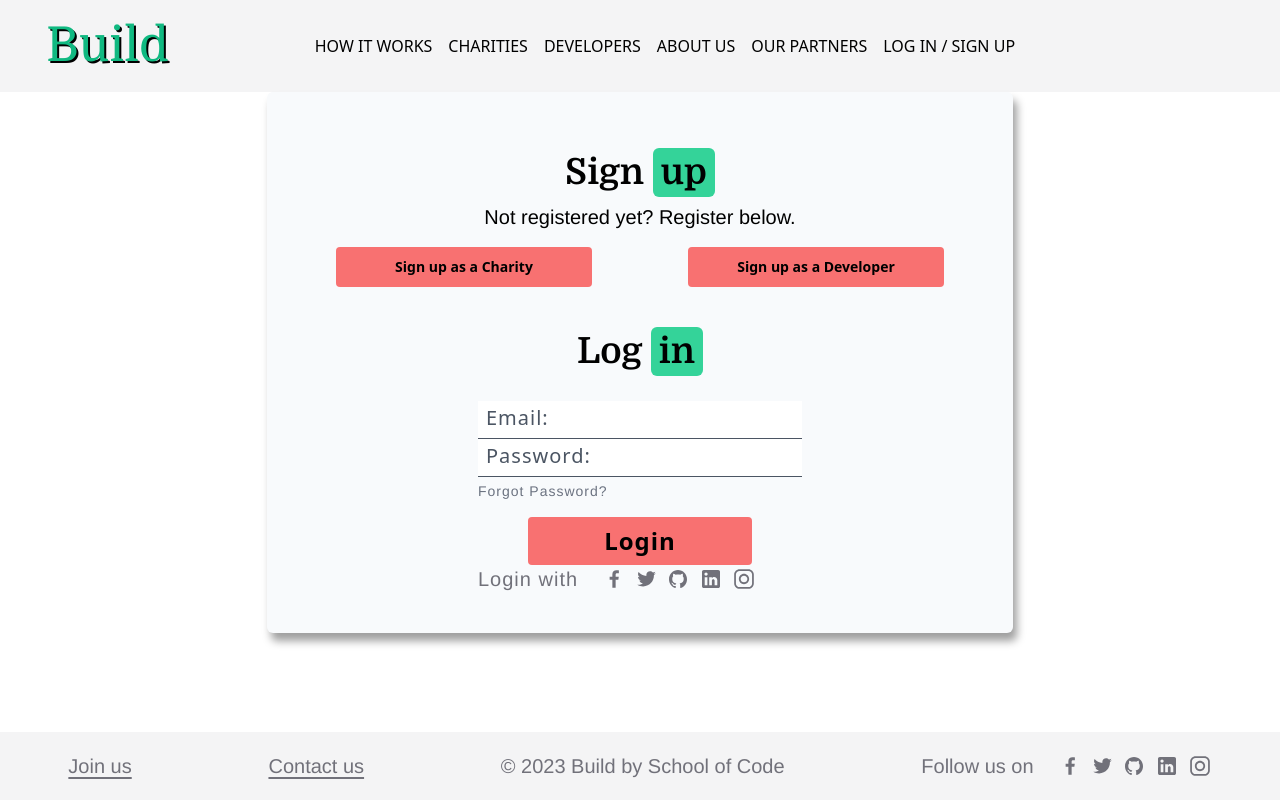
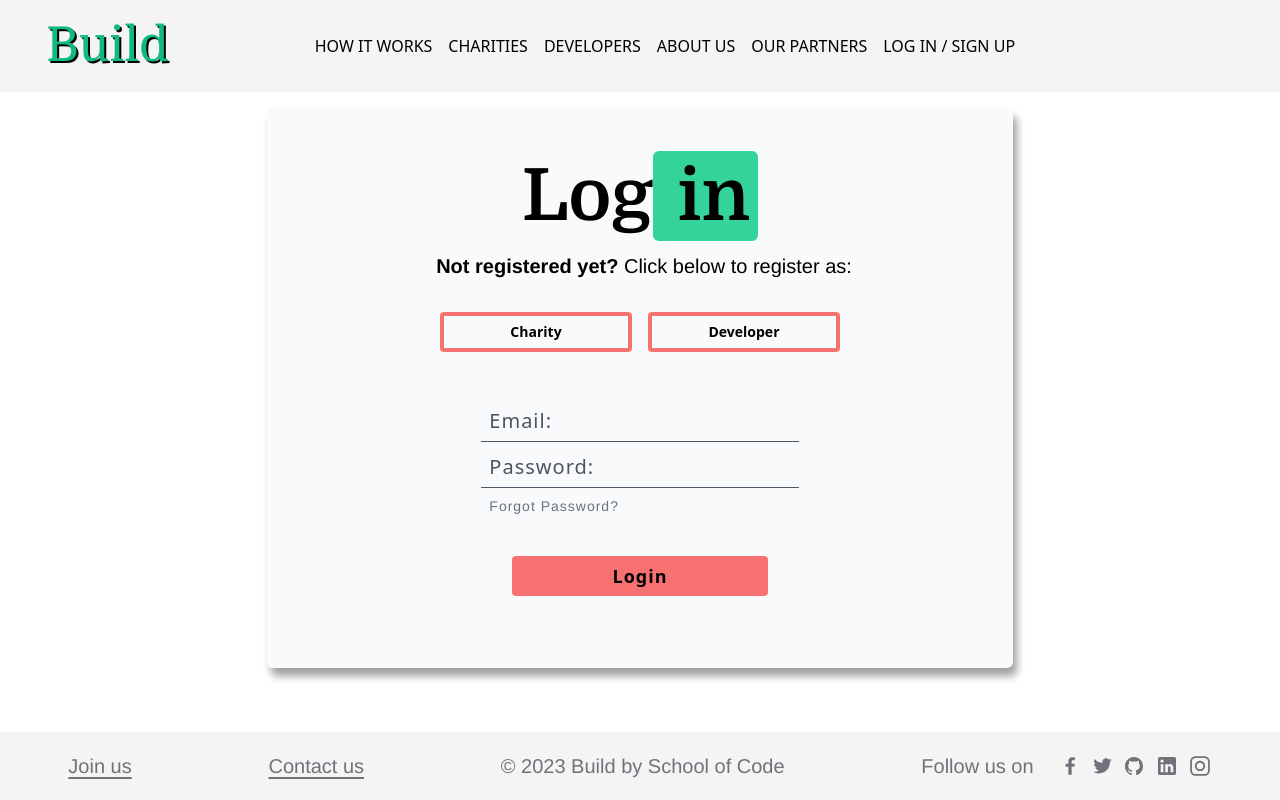
Before and after one commit to SchoolOfCode/Team-Build, a Next.js app: page /login in a window 1280 px wide. Built offline with nearby package versions, Linux system fonts and the light colour scheme; no server answers.

Commit message:
login reworked

```diff
--- a/src/components/SimpleLogin.jsx
+++ b/src/components/SimpleLogin.jsx
@@ -28,7 +28,7 @@ export default function SimpleLogin() {
     // If the user does exist then set their id in local.storage animationDelay:
     // then redirect to the appropriate dashboard based on user type.
     function validateUser(data) {
-       if (data.length == 0) {
+      if (data.length == 0) {
         alert("please enter a valid email");
       } else {
         localStorage.setItem("userId", data[0].id);
@@ -43,62 +43,63 @@ export default function SimpleLogin() {
   };
 
   return (
-    <div className="text-left mx-3 lg:p-10 lg:flex lg:flex-col lg:bg-slate-50 lg:justify-center lg:align-middle lg:text-xl lg:items-center lg:w-7/12 lg:shadow-[4.0px_8.0px_8.0px_rgba(0,0,0,0.38)] lg:rounded-md">
-      <h1 className="text-4xl font-bold mt-3 leading-relaxed">
-        Sign <span className="bg-emerald-400 py-1 px-2 rounded-md">up</span>
-      </h1>
-      <p>Not registered yet? Register below.</p>
-
-      <div>
-        <div className="flex flex-row lg:flex-row justify-center lg:gap-20 items-center mb-4">
-          <button className="bg-red-400  font-bold rounded w-44 h-10 text-sm lg:w-64 lg:text-md lg:mt-4 m-2">
-            <Link href="/charity/register">Sign up as a Charity</Link>
+    <div className="text-left lg:h-[calc(100vh-15rem)] h-[calc(100vh-9rem)] mt-4 mx-3 lg:p-10 lg:flex lg:flex-col lg:bg-slate-50 flex justify-between flex-col lg:justify-between lg:align-middle lg:text-xl lg:items-center lg:w-7/12 lg:shadow-[4.0px_8.0px_8.0px_rgba(0,0,0,0.38)] lg:rounded-md">
+      <div className="lg:flex lg:flex-col lg:justify-center lg:items-center">
+        <h1 className="lg:text-7xl text-5xl font-bold mt-3 leading-relaxed text-center">
+          Log
+          <span className="bg-emerald-400 py-1 px-2 rounded-md"> in</span>
+        </h1>
+        <p className="text-md ml-2 text-center lg:mt-5 ">
+          <span className="font-bold">Not registered yet? </span>
+          Click below to register as:
+        </p>
+        <span className="flex justify-between lg:mt-4">
+          <button className="button border-4 text-black border-red-400 font-bold rounded w-40 h-10 text-sm lg:w-48 lg:text-md lg:mt-4 m-2">
+            <Link href="/charity/register">Charity</Link>
           </button>
-          <button className="bg-red-400  font-bold rounded w-44 h-10 text-sm lg:w-64 lg:text-md lg:mt-4 m-2">
-            <Link href="/developers/register">Sign up as a Developer</Link>
+          <button className="button border-4 text-black border-red-400 font-bold rounded w-40 h-10 text-sm lg:w-48 lg:text-md lg:mt-4 m-2">
+            <Link href="/developers/register">Developer</Link>
           </button>
-        </div>
+        </span>
       </div>
-
-      <h1 className="text-4xl font-bold mt-3 leading-relaxed">
-        Log <span className="bg-emerald-400 py-1 px-2 rounded-md">in</span>
-      </h1>
       <form
-        className="mt-5 tracking-wider flex flex-col "
+        className="lg:mt-5 tracking-wider flex flex-col lg:w-6/12 gap-2 m-2"
         method="POST"
         action="https://team-5-final-project-pi.vercel.app/developer/register"
         onSubmit={simpleLogin}
       >
         <div>
-          <div>
+          <div className="lg:m-2 m-3">
             <input
               type="text"
               name="email"
               onChange={handleInput}
               value={email}
-              className="border-b pb-2 border-gray-600 placeholder:text-gray-600 placeholder:text-xl w-full text-black mr-3 py-1 px-2 leading-tight focus:outline-none"
+              className="border-b pb-2 lg:bg-slate-50 border-gray-600 placeholder:text-gray-600 placeholder:text-xl w-full text-black mr-3 py-1 px-2 leading-tight focus:outline-none"
               placeholder="Email:"
               required
             />
           </div>
 
-          <div className="flex flex-col">
+          <div className="flex flex-col m-3  lg:m-2">
             <input
               type="text"
               name="password"
               onChange={() => {}}
               value=""
-              className="border-b pb-2 border-gray-600 placeholder:text-gray-600 placeholder:text-xl w-full text-black py-1 px-2 leading-tight focus:outline-none"
+              className="border-b pb-2 border-gray-600 lg:bg-slate-50 placeholder:text-gray-600 placeholder:text-xl w-full text-black py-1 px-2 leading-tight focus:outline-none"
               placeholder="Password:"
             />
-            <p className="text-sm text-gray-500 mt-1">Forgot Password?</p>
+            <p className="text-sm text-gray-500 mt-2 lg:m-2 m-2">
+              Forgot Password?
+            </p>
           </div>
         </div>
 
         <div className="flex justify-center">
           <button
             type="submit"
-            className="bg-red-400 font-bold rounded w-36 h-12 text-xl lg:w-56 lg:text-2xl lg:mt-4 mt-4"
+            className="button bg-red-400  font-bold rounded w-44 h-10 text-sm lg:w-64 lg:text-lg lg:mt-4 m-2"
           >
             Login
           </button>
@@ -106,133 +107,7 @@ export default function SimpleLogin() {
 
         <div className="flex flex-col"></div>
 
-        <div className="hidden md:flex items-center gap-2">
-          <p className="text-zinc-500 text-xl mr-4">Login with</p>
-          <Link href=" " className="text-zinc-500 hover:text-grey-900">
-            <svg
-              xmlns="http://www.w3.org/2000/svg"
-              width="24"
-              height="24"
-              viewBox="0 0 24 24"
-              fill="none"
-            >
-              <path
-                fillRule="evenodd"
-                clipRule="evenodd"
-                d="M13.6348 20.7273V12.766H16.3582L16.7668 9.66246H13.6348V7.68128C13.6348 6.78301 13.8881 6.17085 15.2029 6.17085L16.877 6.17017V3.39424C16.5875 3.35733 15.5937 3.27273 14.437 3.27273C12.0216 3.27273 10.368 4.71881 10.368 7.37391V9.66246H7.63636V12.766H10.368V20.7273H13.6348Z"
-                fill="currentColor"
-              />
-              <mask
-                id="mask0_3320_6483"
-                style={{ maskType: "luminance" }}
-                maskUnits="userSpaceOnUse"
-                x="7"
-                y="3"
-                width="10"
-                height="18"
-              >
-                <path
-                  fillRule="evenodd"
-                  clipRule="evenodd"
-                  d="M13.6348 20.7273V12.766H16.3582L16.7668 9.66246H13.6348V7.68128C13.6348 6.78301 13.8881 6.17085 15.2029 6.17085L16.877 6.17017V3.39424C16.5875 3.35733 15.5937 3.27273 14.437 3.27273C12.0216 3.27273 10.368 4.71881 10.368 7.37391V9.66246H7.63636V12.766H10.368V20.7273H13.6348Z"
-                  fill="white"
-                />
-              </mask>
-            </svg>
-          </Link>
-          <Link href="" className="text-zinc-500 hover:text-grey-900">
-            <svg
-              xmlns="http://www.w3.org/2000/svg"
-              width="24"
-              height="24"
-              viewBox="0 0 24 24"
-              fill="none"
-            >
-              <path
-                fillRule="evenodd"
-                clipRule="evenodd"
-                d="M21.8182 6.14597C21.1356 6.44842 20.4032 6.65355 19.6337 6.74512C20.4194 6.27461 21.0208 5.5283 21.3059 4.64176C20.5689 5.07748 19.7553 5.39388 18.8885 5.56539C18.1943 4.82488 17.207 4.36364 16.1118 4.36364C14.0108 4.36364 12.3072 6.06718 12.3072 8.16706C12.3072 8.46488 12.3408 8.75576 12.4058 9.03391C9.24436 8.87512 6.44106 7.36048 4.56485 5.05894C4.23688 5.61985 4.0503 6.27342 4.0503 6.97109C4.0503 8.29106 4.72246 9.45573 5.74227 10.1371C5.11879 10.1163 4.53239 9.94476 4.01903 9.65967V9.70718C4.01903 11.5498 5.33088 13.0876 7.07033 13.4376C6.75164 13.5234 6.41558 13.5709 6.06791 13.5709C5.82224 13.5709 5.58467 13.5465 5.35173 13.5002C5.83612 15.0125 7.2407 16.1123 8.90485 16.1424C7.60343 17.1622 5.96246 17.7683 4.18012 17.7683C3.87303 17.7683 3.57055 17.7498 3.27273 17.7162C4.95658 18.7974 6.95564 19.4278 9.10418 19.4278C16.1026 19.4278 19.9281 13.6312 19.9281 8.60397L19.9153 8.11145C20.6628 7.57833 21.3094 6.90851 21.8182 6.14597Z"
-                fill="currentColor"
-              />
-              <mask
-                id="mask0_3320_6484"
-                style={{ maskType: "luminance" }}
-                maskUnits="userSpaceOnUse"
-                x="3"
-                y="4"
-                width="19"
-                height="16"
-              >
-                <path
-                  fillRule="evenodd"
-                  clipRule="evenodd"
-                  d="M21.8182 6.14597C21.1356 6.44842 20.4032 6.65355 19.6337 6.74512C20.4194 6.27461 21.0208 5.5283 21.3059 4.64176C20.5689 5.07748 19.7553 5.39388 18.8885 5.56539C18.1943 4.82488 17.207 4.36364 16.1118 4.36364C14.0108 4.36364 12.3072 6.06718 12.3072 8.16706C12.3072 8.46488 12.3408 8.75576 12.4058 9.03391C9.24436 8.87512 6.44106 7.36048 4.56485 5.05894C4.23688 5.61985 4.0503 6.27342 4.0503 6.97109C4.0503 8.29106 4.72246 9.45573 5.74227 10.1371C5.11879 10.1163 4.53239 9.94476 4.01903 9.65967V9.70718C4.01903 11.5498 5.33088 13.0876 7.07033 13.4376C6.75164 13.5234 6.41558 13.5709 6.06791 13.5709C5.82224 13.5709 5.58467 13.5465 5.35173 13.5002C5.83612 15.0125 7.2407 16.1123 8.90485 16.1424C7.60343 17.1622 5.96246 17.7683 4.18012 17.7683C3.87303 17.7683 3.57055 17.7498 3.27273 17.7162C4.95658 18.7974 6.95564 19.4278 9.10418 19.4278C16.1026 19.4278 19.9281 13.6312 19.9281 8.60397L19.9153 8.11145C20.6628 7.57833 21.3094 6.90851 21.8182 6.14597Z"
-                  fill="white"
-                />
-              </mask>
-            </svg>
-          </Link>
-          <Link href=" " className="text-zinc-500 hover:text-grey-900">
-            <svg
-              xmlns="http://www.w3.org/2000/svg"
-              width="24"
-              height="24"
-              viewBox="0 0 24 24"
-              fill="none"
-            >
-              <path
-                d="M12 3C7.0275 3 3 7.13211 3 12.2284C3 16.3065 5.5785 19.7648 9.15375 20.9841C9.60375 21.0709 9.76875 20.7853 9.76875 20.5403C9.76875 20.3212 9.76125 19.7405 9.7575 18.9712C7.254 19.5277 6.726 17.7332 6.726 17.7332C6.3165 16.6681 5.72475 16.3832 5.72475 16.3832C4.9095 15.8111 5.78775 15.8229 5.78775 15.8229C6.6915 15.887 7.16625 16.7737 7.16625 16.7737C7.96875 18.1847 9.273 17.777 9.7875 17.5414C9.8685 16.9443 10.1003 16.5381 10.3575 16.3073C8.35875 16.0764 6.258 15.2829 6.258 11.7471C6.258 10.7399 6.60675 9.91659 7.18425 9.27095C7.083 9.03774 6.77925 8.0994 7.263 6.82846C7.263 6.82846 8.01675 6.58116 9.738 7.77462C10.458 7.56958 11.223 7.46785 11.988 7.46315C12.753 7.46785 13.518 7.56958 14.238 7.77462C15.948 6.58116 16.7017 6.82846 16.7017 6.82846C17.1855 8.0994 16.8818 9.03774 16.7917 9.27095C17.3655 9.91659 17.7142 10.7399 17.7142 11.7471C17.7142 15.2923 15.6105 16.0725 13.608 16.2995C13.923 16.5765 14.2155 17.1423 14.2155 18.0071C14.2155 19.242 14.2043 20.2344 14.2043 20.5341C14.2043 20.7759 14.3617 21.0647 14.823 20.9723C18.4237 19.7609 21 16.3002 21 12.2284C21 7.13211 16.9703 3 12 3Z"
-                fill="currentColor"
-              />
-            </svg>
-          </Link>
-          <Link href=" " className="text-zinc-500 hover:text-grey-900 ml-1">
-            <svg
-              xmlns="http://www.w3.org/2000/svg"
-              width="18"
-              height="18"
-              viewBox="0 0 18 18"
-              fill="none"
-            >
-              <path
-                d="M16.2 0H1.8C0.81 0 0 0.81 0 1.8V16.2C0 17.19 0.81 18 1.8 18H16.2C17.19 18 18 17.19 18 16.2V1.8C18 0.81 17.19 0 16.2 0ZM5.4 15.3H2.7V7.2H5.4V15.3ZM4.05 5.67C3.15 5.67 2.43 4.95 2.43 4.05C2.43 3.15 3.15 2.43 4.05 2.43C4.95 2.43 5.67 3.15 5.67 4.05C5.67 4.95 4.95 5.67 4.05 5.67ZM15.3 15.3H12.6V10.53C12.6 9.81004 11.97 9.18 11.25 9.18C10.53 9.18 9.9 9.81004 9.9 10.53V15.3H7.2V7.2H9.9V8.28C10.35 7.56 11.34 7.02 12.15 7.02C13.86 7.02 15.3 8.46 15.3 10.17V15.3Z"
-                fill="currentColor"
-              />
-            </svg>
-          </Link>
-          <Link href=" " className="text-zinc-500 hover:text-grey-900 ml-1">
-            <svg
-              xmlns="http://www.w3.org/2000/svg"
-              width="24"
-              height="24"
-              viewBox="0 0 24 24"
-              fill="none"
-            >
-              <path
-                fillRule="evenodd"
-                clipRule="evenodd"
-                d="M7.60063 2.18182H16.3991C19.3873 2.18182 21.8183 4.61281 21.8182 7.60074V16.3993C21.8182 19.3872 19.3873 21.8182 16.3991 21.8182H7.60063C4.6127 21.8182 2.18182 19.3873 2.18182 16.3993V7.60074C2.18182 4.61281 4.6127 2.18182 7.60063 2.18182ZM16.3993 20.0759C18.4266 20.0759 20.0761 18.4266 20.0761 16.3993H20.0759V7.60074C20.0759 5.57348 18.4265 3.92405 16.3991 3.92405H7.60063C5.57336 3.92405 3.92405 5.57348 3.92405 7.60074V16.3993C3.92405 18.4266 5.57336 20.0761 7.60063 20.0759H16.3993ZM6.85714 12.0001C6.85714 9.16424 9.16418 6.85714 12 6.85714C14.8358 6.85714 17.1429 9.16424 17.1429 12.0001C17.1429 14.8359 14.8358 17.1429 12 17.1429C9.16418 17.1429 6.85714 14.8359 6.85714 12.0001ZM8.62798 12C8.62798 13.8593 10.1407 15.3719 12 15.3719C13.8593 15.3719 15.372 13.8593 15.372 12C15.372 10.1406 13.8594 8.6279 12 8.6279C10.1406 8.6279 8.62798 10.1406 8.62798 12Z"
-                fill="currentColor"
-              />
-              <mask
-                id="mask0_3320_6487"
-                style={{ maskType: "luminance" }}
-                maskUnits="userSpaceOnUse"
-                x="2"
-                y="2"
-                width="20"
-                height="20"
-              >
-                <path
-                  fillRule="evenodd"
-                  clipRule="evenodd"
-                  d="M7.60063 2.18182H16.3991C19.3873 2.18182 21.8183 4.61281 21.8182 7.60074V16.3993C21.8182 19.3872 19.3873 21.8182 16.3991 21.8182H7.60063C4.6127 21.8182 2.18182 19.3873 2.18182 16.3993V7.60074C2.18182 4.61281 4.6127 2.18182 7.60063 2.18182ZM16.3993 20.0759C18.4266 20.0759 20.0761 18.4266 20.0761 16.3993H20.0759V7.60074C20.0759 5.57348 18.4265 3.92405 16.3991 3.92405H7.60063C5.57336 3.92405 3.92405 5.57348 3.92405 7.60074V16.3993C3.92405 18.4266 5.57336 20.0761 7.60063 20.0759H16.3993ZM6.85714 12.0001C6.85714 9.16424 9.16418 6.85714 12 6.85714C14.8358 6.85714 17.1429 9.16424 17.1429 12.0001C17.1429 14.8359 14.8358 17.1429 12 17.1429C9.16418 17.1429 6.85714 14.8359 6.85714 12.0001ZM8.62798 12C8.62798 13.8593 10.1407 15.3719 12 15.3719C13.8593 15.3719 15.372 13.8593 15.372 12C15.372 10.1406 13.8594 8.6279 12 8.6279C10.1406 8.6279 8.62798 10.1406 8.62798 12Z"
-                  fill="white"
-                />
-              </mask>
-            </svg>
-          </Link>
-        </div>
+        <div className="hidden md:flex items-center gap-2"></div>
       </form>
     </div>
   );
```
Also changed, not shown: 1 other file (tests, documents, lock files or other folders).
